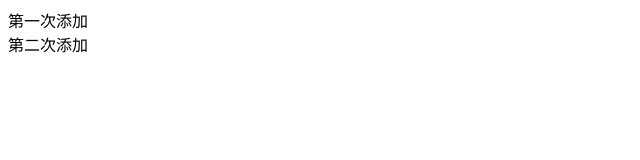
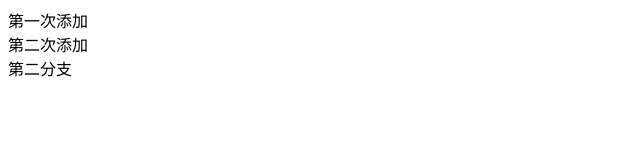
Before and after one commit to Y-X-Gang/1806A, a plain HTML site: page index.html in a window 1280 px wide. Shown: the full height of the page, 0-640 px from the left. Drawn offline with Linux system fonts and the light colour scheme.

Commit message:
第四次提交

```diff
--- a/index.html
+++ b/index.html
@@ -10,6 +10,7 @@
 <body>
     <div>第一次添加</div>
     <span>第二次添加</span>
+    <div>第二分支</div>
 
     <script src="./index.js"></script>
 </body>
```
